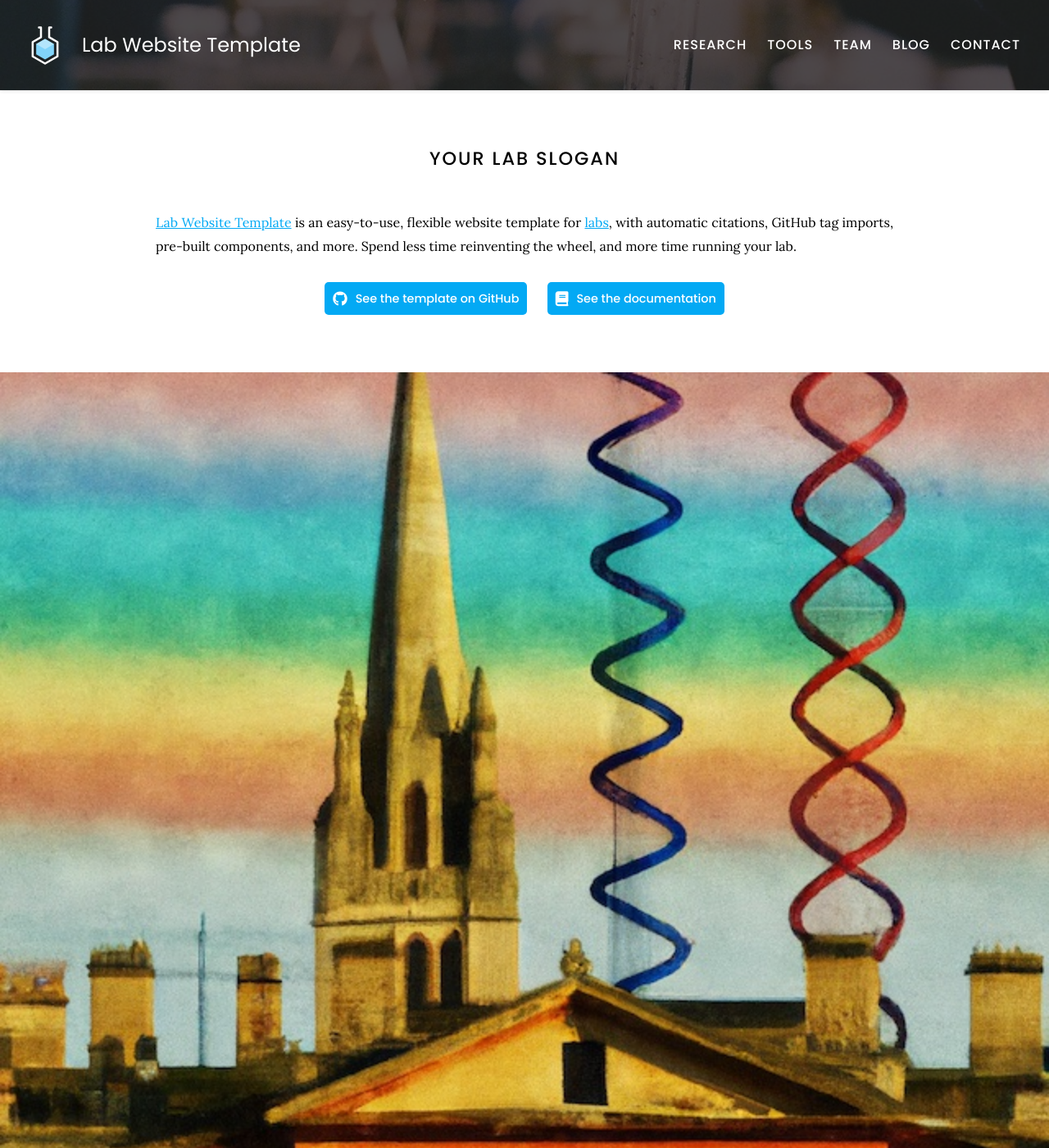
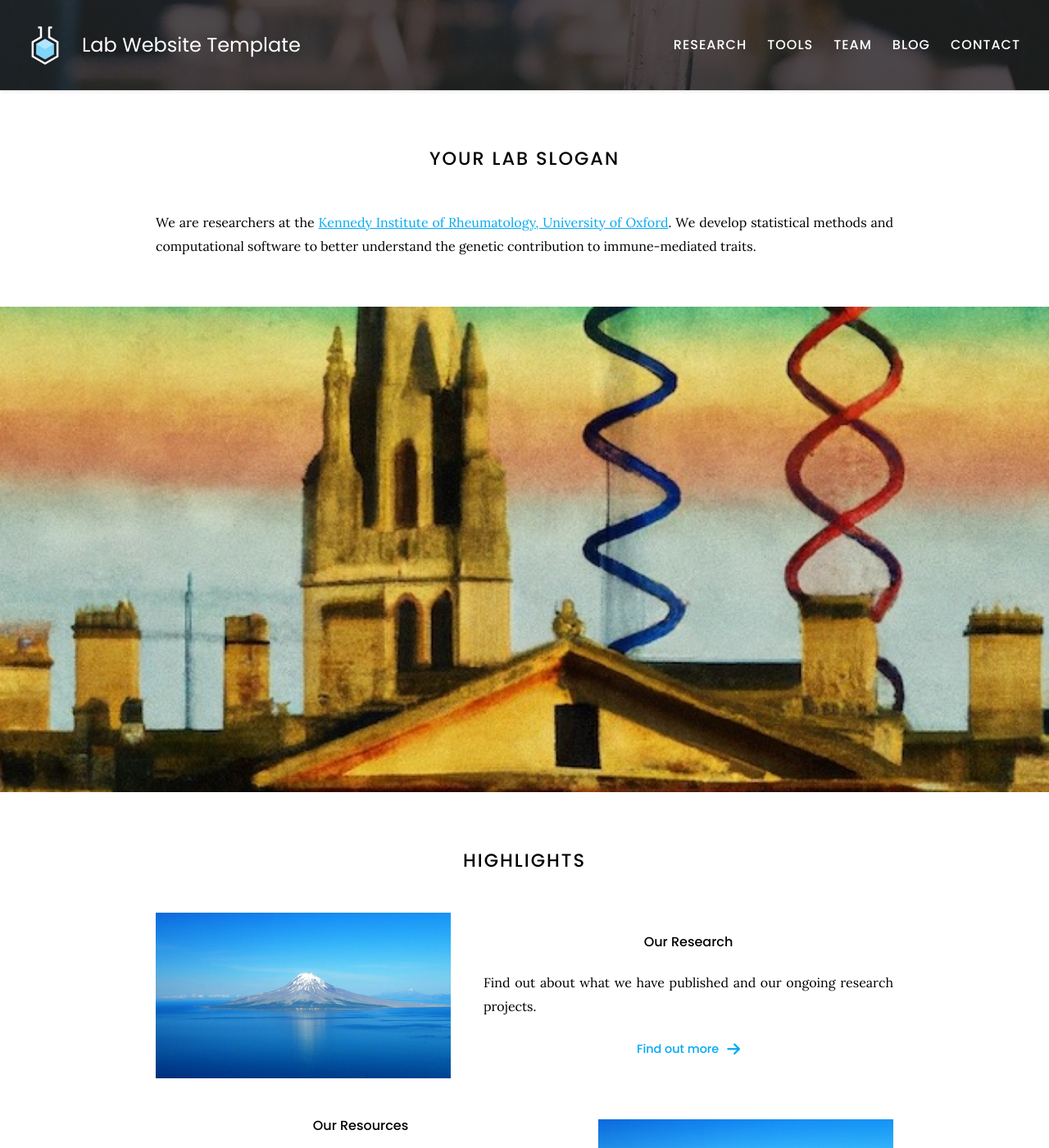
Before and after one commit to yang-luo-lab/yang-luo-lab.github.io, a Jekyll site: the page built from index.md, in a window 1280 px wide and 1400 px high. Shown: the whole window at 82% size. Built offline with Jekyll 4.4.1, drawn with Linux system fonts in a browser that asks for light colours; some of the changed text lies outside the part shown.

Commit message:
what we do

```diff
--- a/index.md
+++ b/index.md
@@ -4,26 +4,8 @@ title: Home
 
 # Your Lab Slogan
 
-[Lab Website Template](https://github.com/greenelab/lab-website-template) is an easy-to-use, flexible website template for [labs](https://www.greenelab.com/), with automatic citations, GitHub tag imports, pre-built components, and more.
-Spend less time reinventing the wheel, and more time running your lab.
+We are researchers at the [Kennedy Institute of Rheumatology, University of Oxford](https://www.kennedy.ox.ac.uk/). We develop statistical methods and computational software to better understand the genetic contribution to immune-mediated traits.
 
-{%
-  include link.html
-  type="github"
-  icon=""
-  text="See the template on GitHub"
-  link="greenelab/lab-website-template"
-  style="button"
-%}
-{%
-  include link.html
-  type="docs"
-  icon=""
-  text="See the documentation"
-  link="https://github.com/greenelab/lab-website-template/wiki"
-  style="button"
-%}
-{:.center}
 
 {% include section.html full=true %}
 
@@ -34,13 +16,12 @@ Spend less time reinventing the wheel, and more time running your lab.
 # Highlights
 
 {% capture text %}
-Lorem ipsum dolor sit amet, consectetur adipiscing elit, sed do eiusmod tempor incididunt ut labore et dolore magna aliqua.
-Ut enim ad minim veniam, quis nostrud exercitation ullamco laboris nisi ut aliquip ex ea commodo consequat.
+Find out about what we have published and our ongoing research projects.
 
 {%
   include link.html
   link="research"
-  text="See what we've published"
+  text="Find out more"
   icon="fas fa-arrow-right"
   flip=true
 %}
```
Also changed, not shown: images/Oxford_DNA.jpg.
